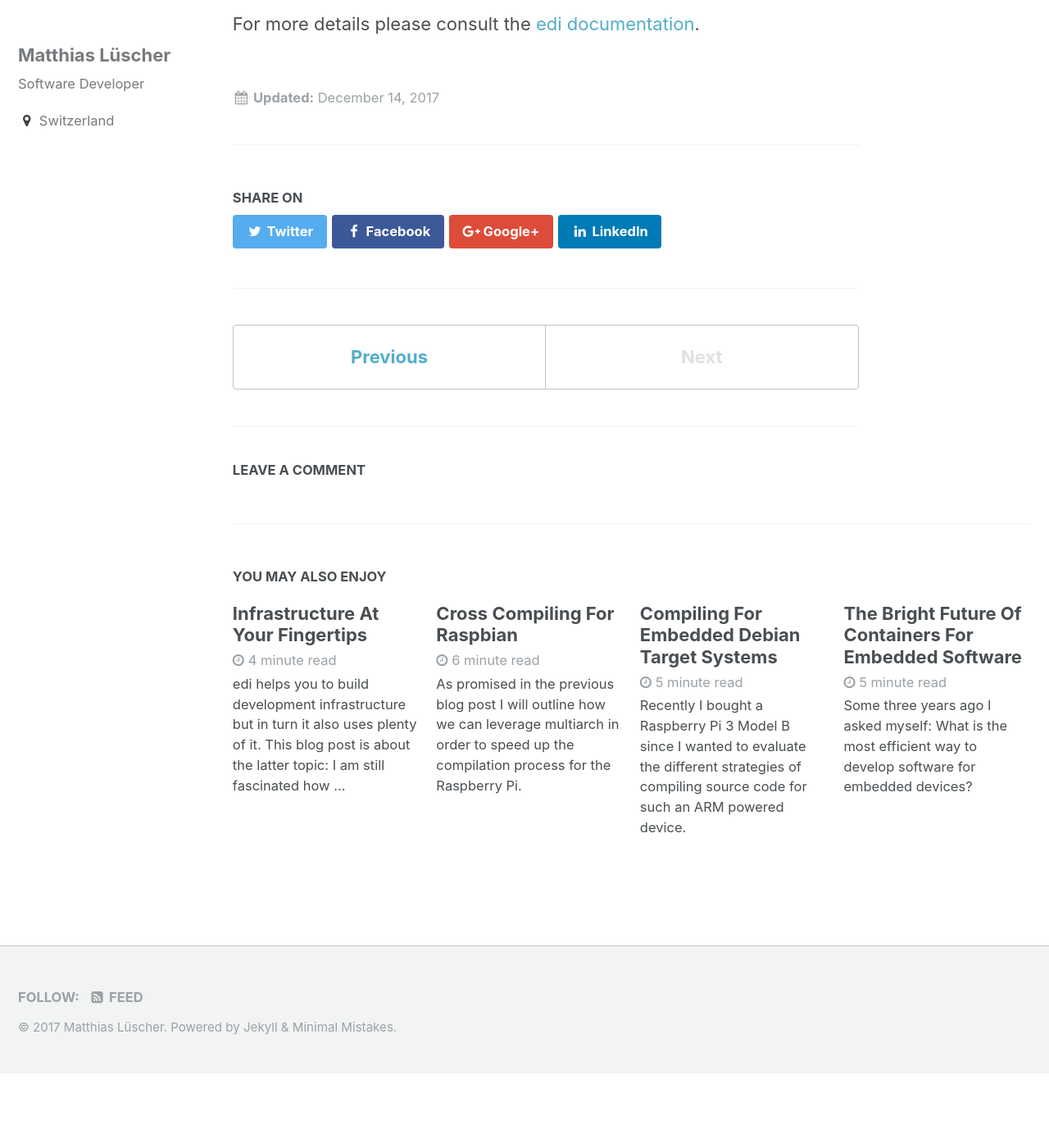
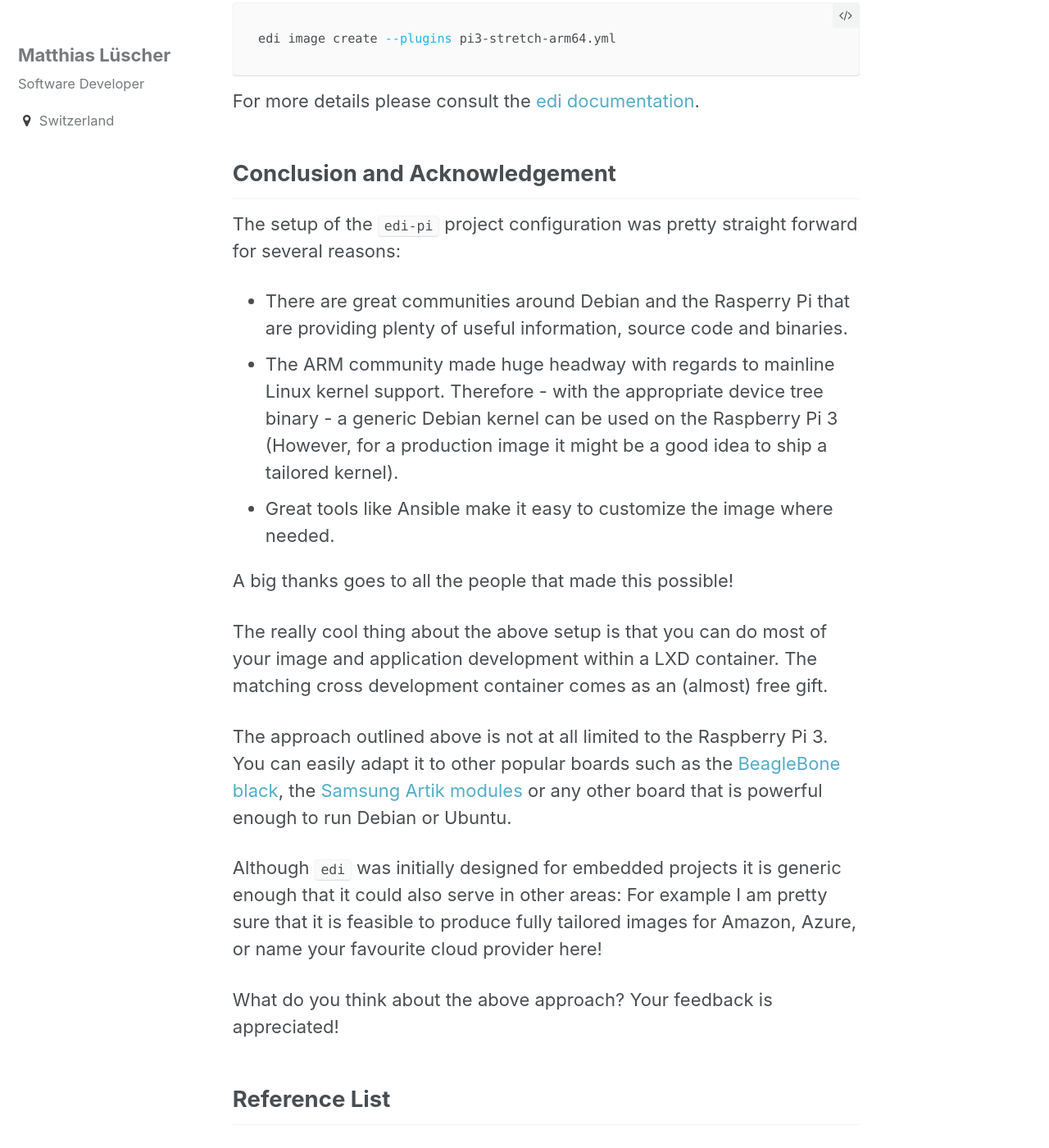
Before and after one commit to lueschem/lueschem.github.io, a Jekyll site: the page built from _posts/2017-12-14-A-new-Approach-to-Operating-System-Image-Creation.md, in a window 1280 px wide and 1400 px high, scrolled down 9503 px. Shown: the whole window at 82% size. Built offline with Jekyll 4.4.1, drawn with Linux system fonts in a browser that asks for light colours; comment, search, counter and statistics services are not loaded; before the commit the page ends 10812 px from its top, so only the background shows below that; some of the changed text lies outside the part shown.

Commit message:
Added more content to conclusion section.

````diff
--- a/_posts/2017-12-14-A-new-Approach-to-Operating-System-Image-Creation.md
+++ b/_posts/2017-12-14-A-new-Approach-to-Operating-System-Image-Creation.md
@@ -1,14 +1,19 @@
 ---
 author: matthias_luescher
 author_profile: true
-description: "This blog post outlines a (partially) new approach to OS image creation. Known tools and technologies such as debootstrap, Ansible, LXD and yaml are being used to conveniently build OS images from ground up."
+description: "This blog post outlines a (partially) new approach to OS image generation. Known tools and technologies such as debootstrap, Ansible, LXD and yaml are being used to conveniently build OS images from ground up."
 comments: true
 ---
 
-The last few weeks `edi` gained an important new feature: Given you have
-installed `edi` according to
+An advertisement for the latest `edi` feature could read as follows:
+"Conveniently generate your tailored Linux image and get a (cross)
+development container for free!"
+
+Here is how this looks like for the Raspberry Pi 3:
+
+Given you have installed the tool `edi` according to
 [this instructions](http://docs.get-edi.io/en/latest/getting_started.html)
-and cloned the `edi-pi` repository from GitHub:
+and cloned the `edi-pi` project configuration repository from GitHub:
 
 ``` bash
 git clone https://github.com/lueschem/edi-pi.git
@@ -32,7 +37,7 @@ image for the Raspberry Pi 3 using a single command:
 sudo edi -v image create pi3-stretch-arm64.yml
 ```
 
-The resulting image can be copied to a SD card (here /dev/mmcblk0)
+The resulting image can be copied to an *unmounted* SD card (here /dev/mmcblk0)
 using the following command:
 
 | Important Note |
@@ -211,7 +214,8 @@ performing [real time tasks](https://wiki.linuxfoundation.org/realtime/start)
 then you can even test out real time stuff from within the container.
 
 The cross compilation and testing on the target device can then be
-automated and the developer does not have to care too much about it.
+automated and the developer does not have fiddle around with real
+hardware during most of his development time.
 
 ## The Configuration
 
@@ -245,3 +249,37 @@ edi image create --plugins pi3-stretch-arm64.yml
 ```
 
 For more details please consult the [edi documentation](http://docs.get-edi.io).
+
+## Conclusion and Acknowledgement
+
+The setup of the `edi-pi` project configuration was pretty straight
+forward for several reasons:
+
+- There are great communities around Debian and the Rasperry Pi that
+are providing plenty of useful information, source code and binaries.
+- The ARM community made huge headway with regards to mainline Linux
+kernel support. Therefore - with the appropriate device tree binary -
+a generic Debian kernel can be used on the Raspberry Pi 3 (However, for
+a production image it might be a good idea to ship a tailored kernel).
+- Great tools like Ansible make it easy to customize the image where
+needed.
+
+A big thanks goes to all the people that made this possible!
+
+The really cool thing about the above setup is that you can do most of
+your image and application development within a LXD container. The
+matching cross development container comes as an (almost) free gift.
+
+The approach outlined above is not at all limited to the Raspberry Pi 3.
+You can easily adapt it to other popular boards such as the
+[BeagleBone black](http://beagleboard.org/), the [Samsung Artik modules](https://www.artik.io)
+or any other board that is powerful enough to run Debian or Ubuntu.
+
+Although `edi` was initially designed for embedded projects it is
+generic enough that it could also serve in other areas: For example
+I am pretty sure that it is feasible to produce fully tailored images
+for Amazon, Azure, or name your favourite cloud provider here!
+
+What do you think about the above approach? Your feedback is appreciated!
+
+## Reference List
````
Also changed, not shown: other parts of _posts/2017-12-14-A-new-Approach-to-Operating-System-Image-Creation.md (+0 -2 lines).
